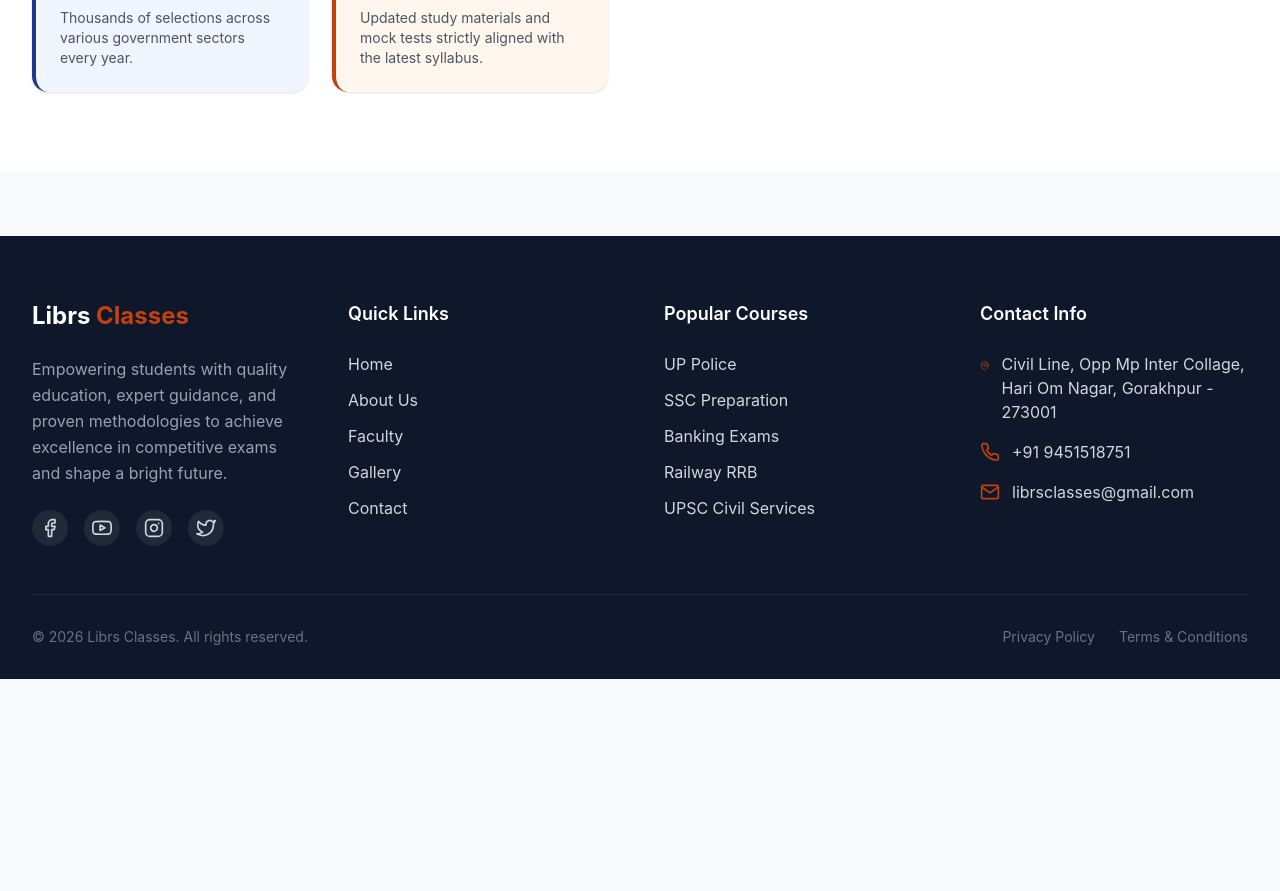
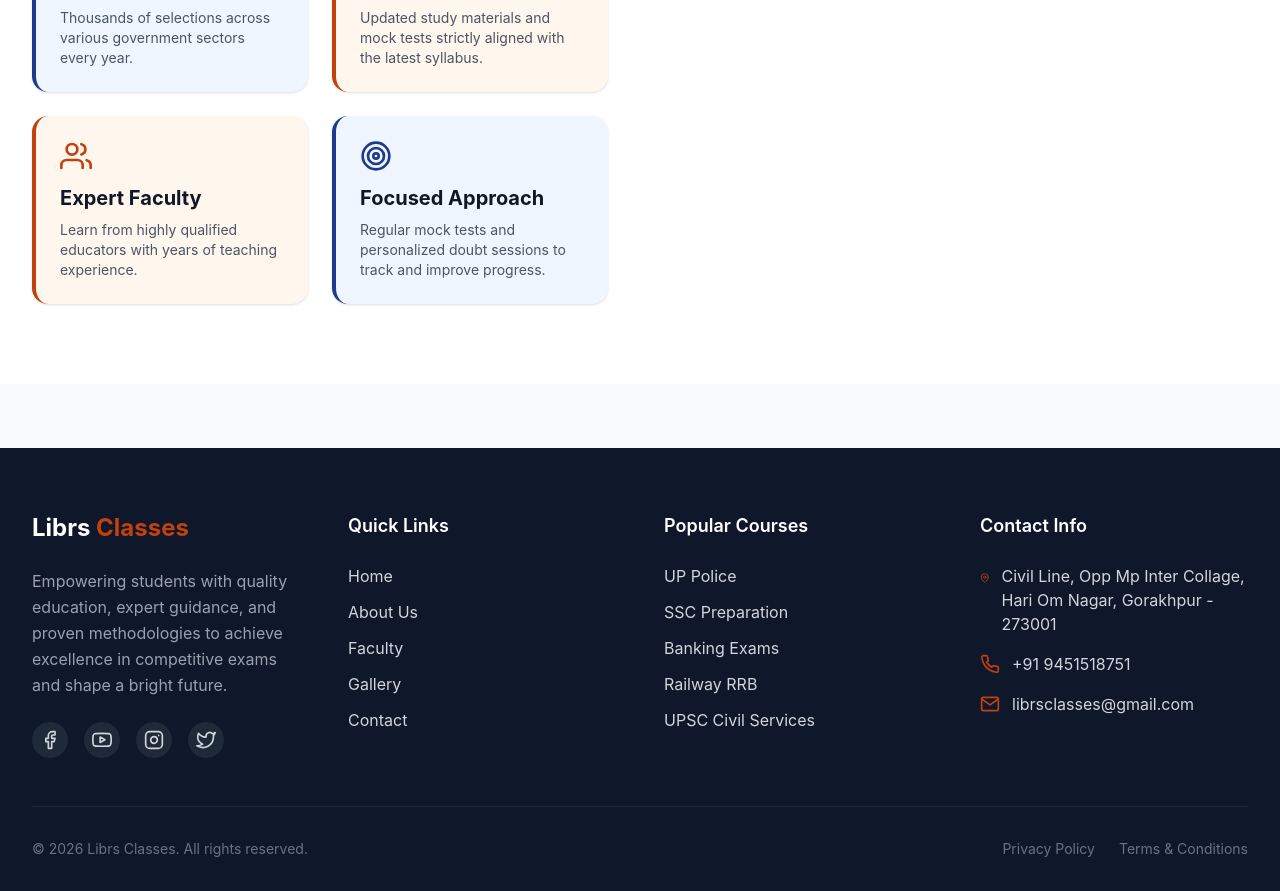
Before and after one commit to SSakshi-75/librs-coaching, a React (Vite) app in the folder client/: page /about in a window 1280 px wide. Shown: the part 1204-2095 px from the top of the page. Before the commit the page ends 1883 px from the top, so only its background shows below. Built offline with nearby package versions, Linux system fonts and the light colour scheme.

Commit message:
Add two new cards in About section for Expert Faculty and Focused Approach

```diff
--- a/client/src/pages/About.jsx
+++ b/client/src/pages/About.jsx
@@ -1,6 +1,6 @@
 import React from 'react';
 import { motion } from 'framer-motion';
-import { FiCheckCircle, FiAward, FiBookOpen } from 'react-icons/fi';
+import { FiCheckCircle, FiAward, FiBookOpen, FiUsers, FiTarget } from 'react-icons/fi';
 import { Link } from 'react-router-dom';
 
 const About = () => {
@@ -85,6 +85,16 @@ const About = () => {
                   <h3 className="text-xl font-bold text-gray-900 mb-2">Smart Strategy</h3>
                   <p className="text-gray-600 text-sm">Updated study materials and mock tests strictly aligned with the latest syllabus.</p>
                 </Link>
+                <Link to="/faculty" className="block bg-orange-50 p-6 rounded-2xl border-l-4 border-brand-orange shadow-sm hover:shadow-md transition-shadow cursor-pointer hover:-translate-y-1 transform duration-300">
+                  <FiUsers className="text-brand-orange w-8 h-8 mb-3" />
+                  <h3 className="text-xl font-bold text-gray-900 mb-2">Expert Faculty</h3>
+                  <p className="text-gray-600 text-sm">Learn from highly qualified educators with years of teaching experience.</p>
+                </Link>
+                <Link to="/contact" className="block bg-blue-50 p-6 rounded-2xl border-l-4 border-brand-blue shadow-sm hover:shadow-md transition-shadow cursor-pointer hover:-translate-y-1 transform duration-300">
+                  <FiTarget className="text-brand-blue w-8 h-8 mb-3" />
+                  <h3 className="text-xl font-bold text-gray-900 mb-2">Focused Approach</h3>
+                  <p className="text-gray-600 text-sm">Regular mock tests and personalized doubt sessions to track and improve progress.</p>
+                </Link>
               </div>
             </motion.div>
 
```
